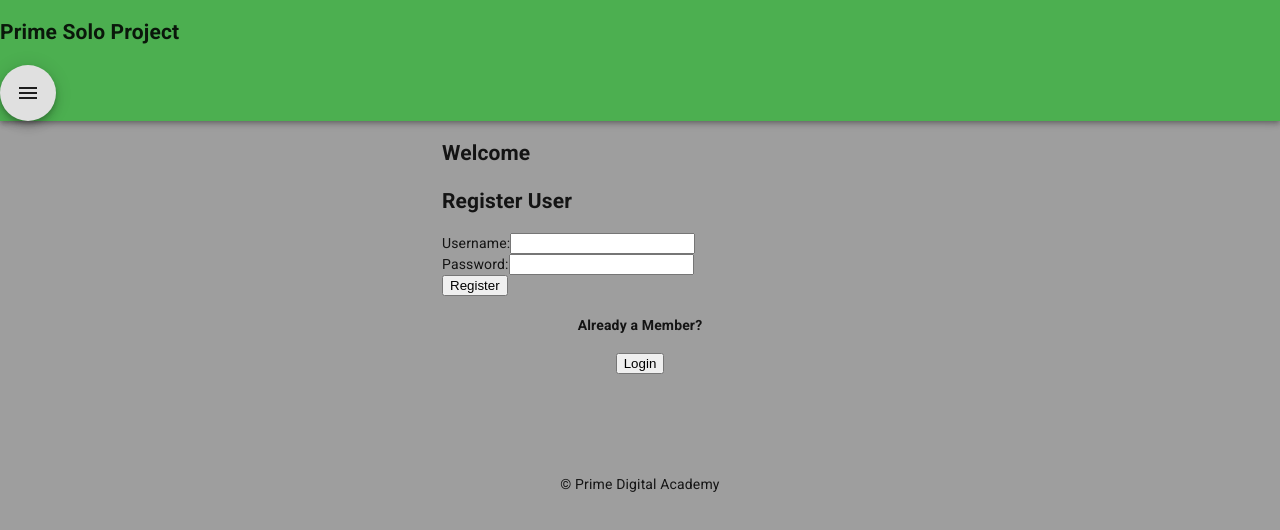
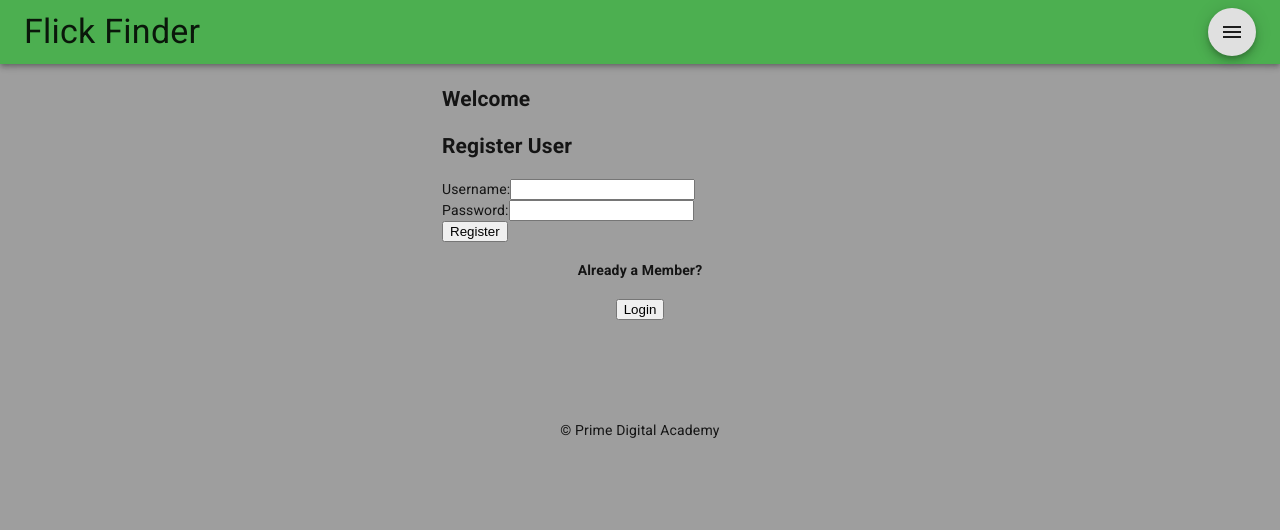
Before and after one commit to Renrek/flick-finder, a React (Create React App) app: page /user#/home in a window 1280 px wide. Shown: the top 530 px of the page. Built offline with nearby package versions, Linux system fonts and the light colour scheme; no server answers.

Commit message:
Menu system ready

```diff
--- a/src/components/App/App.jsx
+++ b/src/components/App/App.jsx
@@ -23,7 +23,7 @@ import RegisterPage from '../RegisterPage/RegisterPage';
 
 /**** MATERIAL UI ****/
 import { CssBaseline } from '@material-ui/core';
-import { makeStyles, createTheme, ThemeProvider } from '@material-ui/core';
+import { createTheme, ThemeProvider } from '@material-ui/core';
 import { Container } from '@material-ui/core';
 
 /**** STYLING Colors ****/
@@ -46,26 +46,9 @@ const theme = createTheme({
   },
 });
 
-const useStyles = makeStyles((theme) => ({
-  root: {
-    flexGrow: 1,
-  },
-  menuButton: {
-    marginRight: theme.spacing(2),
-  },
-  title: {
-    flexGrow: 1,
-  },
-  bar: {
-    marginBottom: 20,
-    width: '100%',
-    position: 'fixed',
-    bottom: 0,
-  },
-}));
+
 
 function App() {
-  const classes = useStyles();
   const dispatch = useDispatch();
 
   const user = useSelector(store => store.user);
@@ -79,42 +62,27 @@ function App() {
       <ThemeProvider theme={theme}>
         <CssBaseline />
         <Router>
-
           <Nav />
           <Container maxWidth="xs">
             <Switch>
-            {/* Visiting localhost:3000 will redirect to localhost:3000/home */}
               <Redirect exact from="/" to="/home" />
-
-            {/* Visiting localhost:3000/about will show the about page. */}
               <Route
-              // shows AboutPage at all times (logged in or not)
                 exact
                 path="/about"
-            >
-              <AboutPage />
-            </Route>
-
-            {/* For protected routes, the view could show one of several things on the same route.
-              Visiting localhost:3000/user will show the UserPage if the user is logged in.
-              If the user is not logged in, the ProtectedRoute will show the LoginPage (component).
-              Even though it seems like they are different pages, the user is always on localhost:3000/user */}
+                component={AboutPage}
+              />
               <ProtectedRoute
                 // logged in shows UserPage else shows LoginPage
                 exact
                 path="/user"
-            >
-              <UserPage />
-            </ProtectedRoute>
-
+                component={UserPage}
+              />
               <ProtectedRoute
                 // logged in shows InfoPage else shows LoginPage
                 exact
                 path="/add-movie"
-            >
-              <AddMovie />
-            </ProtectedRoute>
-
+                component={AddMovie}
+              />
               <Route
                 exact
                 path="/login"
@@ -128,7 +96,6 @@ function App() {
                   <LoginPage />
                 }
               </Route>
-
               <Route
                 exact
                 path="/registration"
@@ -142,7 +109,6 @@ function App() {
                   <RegisterPage />
                 }
               </Route>
-
               <Route
                 exact
                 path="/home"
@@ -156,7 +122,6 @@ function App() {
                   <LandingPage />
                 }
               </Route>
-
               {/* If none of the other routes matched, we will show a 404. */}
               <Route>
                 <h1>404</h1>
@@ -164,7 +129,6 @@ function App() {
             </Switch>
             <Footer />
           </Container>
-
         </Router>
       </ThemeProvider>
 
--- a/src/components/Nav/Nav.jsx
+++ b/src/components/Nav/Nav.jsx
@@ -13,7 +13,9 @@ import {
   ListItemIcon,
   ListItemText,
   SwipeableDrawer,
-  Fab
+  Fab,
+  Typography,
+  Toolbar
 } from '@material-ui/core';
 
 import HomeIcon from '@material-ui/icons/Home';
@@ -22,13 +24,20 @@ import AddIcon from '@material-ui/icons/Add';
 import MenuIcon from '@material-ui/icons/Menu';
 import LocalMoviesIcon from '@material-ui/icons/LocalMovies';
 import SearchIcon from '@material-ui/icons/Search';
+import { FullscreenExitTwoTone } from '@material-ui/icons';
 
 const useStyles = makeStyles({
+  title: {
+    flexGrow: 1,
+  },
   list: {
     width: 250,
   },
   fullList: {
     width: 'auto',
+  },
+  bar: {
+    marginBottom: 20,
   },
 });
 
@@ -67,9 +76,7 @@ function Nav() {
           </ListItemText>
         </ListItem>
         )}
-        {/* If a user is logged in, show these links */}
-        {user.id && (
-          <>
+
         <ListItem component={Link} to="/user" onClick={toggleDrawer(false)}>
           <ListItemIcon><HomeIcon /></ListItemIcon>
           <ListItemText>
@@ -78,6 +85,9 @@ function Nav() {
 
           </ListItemText>
         </ListItem>
+        {/* If a user is logged in, show these links */}
+        {user.id && (
+          <>
         <ListItem component={Link} to="/add-movie" onClick={toggleDrawer(false)}>
         <ListItemIcon><AddIcon /></ListItemIcon>
         <ListItemText>
@@ -100,13 +110,14 @@ function Nav() {
 
       </List>
     </SwipeableDrawer>
-    <AppBar position="sticky">
+    <AppBar position="sticky" className={classes.bar}>
+      <Toolbar>
+      <Typography variant="h4" className={classes.title}>Flick Finder</Typography>
 
-        <h2 className="nav-title">Prime Solo Project</h2>
-
-     <Fab onClick={toggleDrawer(true)}>
-       <MenuIcon />
-     </Fab>
+      <Fab onClick={toggleDrawer(true)} size="medium">
+        <MenuIcon />
+      </Fab>
+      </Toolbar>
     </AppBar>
     </>
   );
```
Lines whose indentation alone changed are shown as unchanged.
